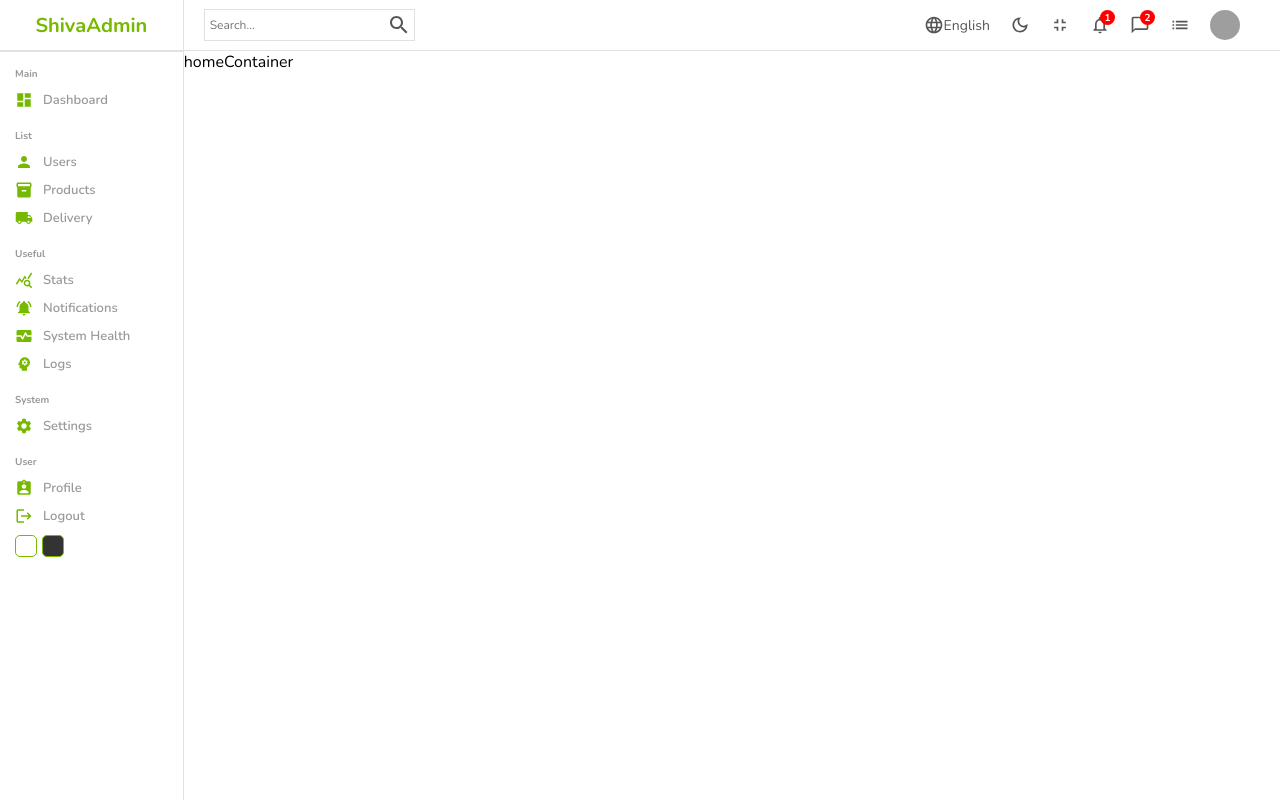
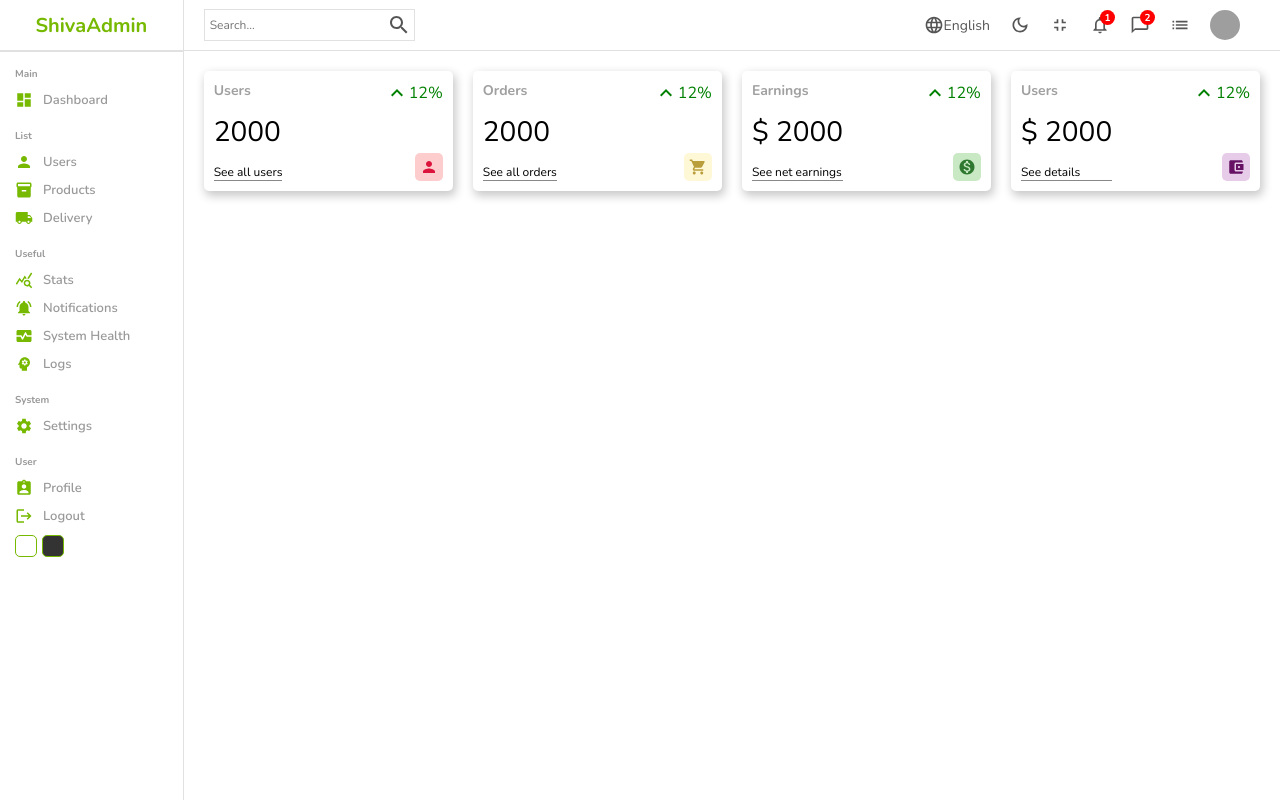
Before and after one commit to Shivanand0297/react-admin-dashboard, a React (Create React App) app: page / in a window 1280 px wide. Built offline with nearby package versions, Linux system fonts and the light colour scheme; grey boxes are pictures that could not be loaded.

Commit message:
done with the widget section

```diff
--- /dev/null
+++ b/src/components/widget/Widget.jsx
@@ -0,0 +1,80 @@
+import "./widget.scss"
+import KeyboardArrowUpIcon from '@mui/icons-material/KeyboardArrowUp';
+import PersonIcon from '@mui/icons-material/Person';
+import { AccountBalanceWallet, MonetizationOn, ShoppingCart } from "@mui/icons-material";
+
+const Widget = ({ type }) => {
+
+  let data
+  // temp
+  let amount = 2000
+  let diff = 12
+
+  switch(type){
+    case "user":
+      data = {
+        title: "Users",
+        isMoney: false,
+        link: "See all users",
+        icon: (<PersonIcon className="icon" style={{
+          color: "#dc143c",
+          backgroundColor: "#fdcdce"
+        }} />)
+      }
+    break;
+    case "order":
+      data = {
+        title: "Orders",
+        isMoney: false,
+        link: "See all orders",
+        icon: (<ShoppingCart className="icon" style={{
+          color: "#ba9e3b",
+          backgroundColor: "#fff8d7"
+        }} />)
+      }
+    break;
+    case "earning":
+      data = {
+        title: "Earnings",
+        isMoney: true,
+        link: "See net earnings",
+        icon: (<MonetizationOn className="icon" style={{
+          color: "#2f782f",
+          backgroundColor: "#c9e9c4"
+        }} />)
+      }
+    break;
+    case "balance":
+      data = {
+        title: "Users",
+        isMoney: true,
+        link: "See details",
+        icon: (<AccountBalanceWallet className="icon" style={{
+          color: "#661164",
+          backgroundColor: "#e7cce9"
+        }} />)
+      }
+    break;
+    default:
+    break;
+  }
+
+
+  return (
+    <div className='widget' >
+      <div className="left">
+        <span className="title">{data.title}</span>
+        <span className="counter">{data.isMoney && "$" }{" "}{amount}</span>
+        <span className="link">{data.link}</span>
+      </div>
+      <div className="right">
+        <div className="percentage positive">
+          <KeyboardArrowUpIcon/> {diff}%
+        </div>
+      {data.icon}
+      </div>
+    </div>
+  )
+}
+
+export default Widget
--- /dev/null
+++ b/src/components/widget/widget.scss
@@ -0,0 +1,51 @@
+.widget{
+  display: flex;
+  flex: 1;
+  justify-content: space-between;
+  padding: 10px;
+  box-shadow: 2px 4px 10px 1px rgba(201, 201, 201, 047);
+  height: 100px;
+  border-radius: 5px;
+
+    .left, .right{
+      display: flex;
+      flex-direction: column;
+      justify-content: space-between;
+
+      .title{
+        font-weight: bold;
+        font-size: 14px;
+        color: #a0a0a0;
+      }
+
+      .counter{
+        font-size: 28px;
+        font-weight: 300;
+      }
+
+      .link{
+        font-size: 12px;
+        border-bottom: 1px solid #888;
+        cursor: pointer;
+      }
+
+      .percentage{
+        display: flex;
+        align-items: center;
+
+        &.positive{
+          color: #008000;
+        }
+        &.negative{
+          color: #ff0000;
+        }
+      }
+
+      .icon{
+        font-size: 18px;
+        padding: 5px;
+        border-radius: 5px;
+        align-self: flex-end;
+      }
+    }
+  }
--- a/src/pages/home/Home.jsx
+++ b/src/pages/home/Home.jsx
@@ -1,5 +1,6 @@
 import Navbar from "../../components/navbar/Navbar"
 import Sidebar from "../../components/sidebar/Sidebar"
+import Widget from "../../components/widget/Widget"
 import "./home.scss"
 
 const Home = () => {
@@ -8,7 +9,12 @@ const Home = () => {
       <Sidebar/>
       <div className="homeContainer">
         <Navbar/>
-        homeContainer
+        <div className="widgets">
+          <Widget type="user" />
+          <Widget type="order" />
+          <Widget type="earning" />
+          <Widget type="balance" />
+        </div>
       </div>
     </div>
   )
--- a/src/pages/home/home.scss
+++ b/src/pages/home/home.scss
@@ -3,5 +3,14 @@
 
   .homeContainer{
     flex: 6;
+
+    .widgets{
+      display: flex;
+      justify-content: space-between;
+      align-items: center;
+      padding: 20px;
+      gap: 20px;
+    }
+
   }
 }
```
